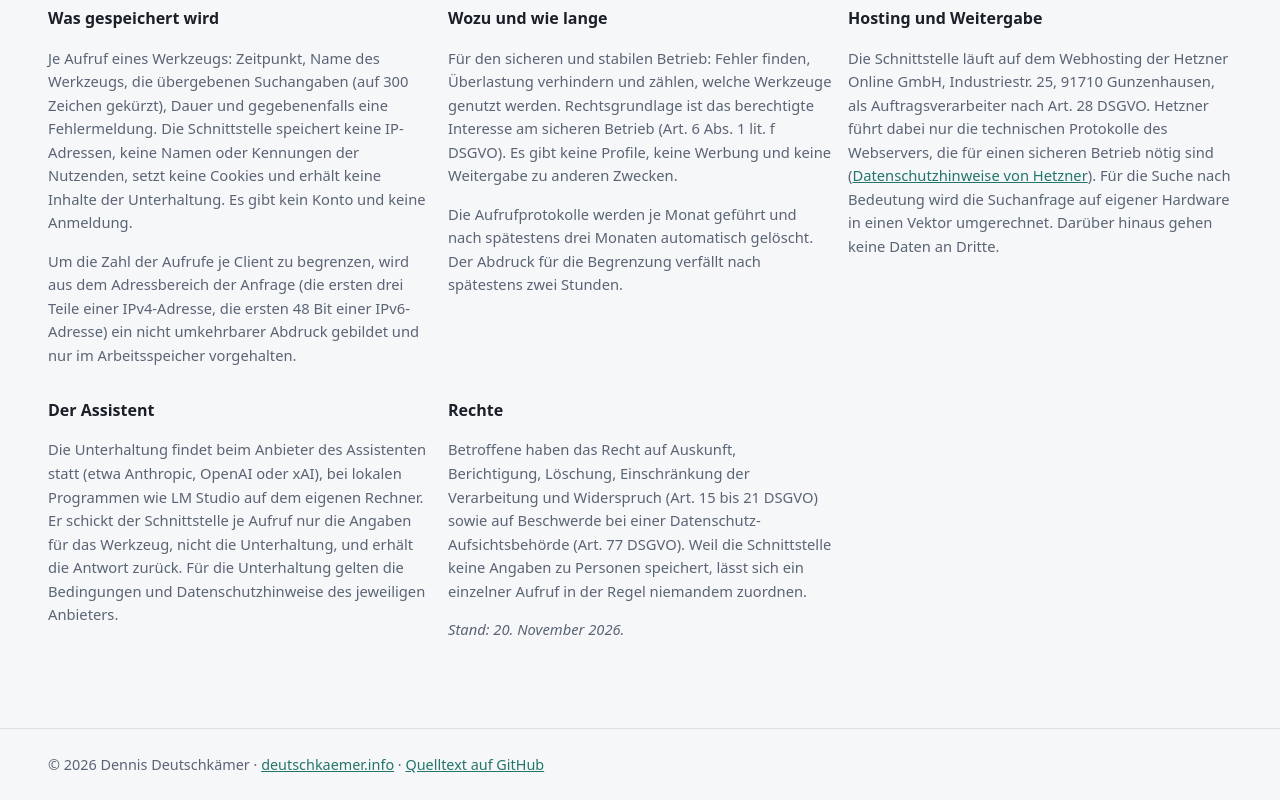
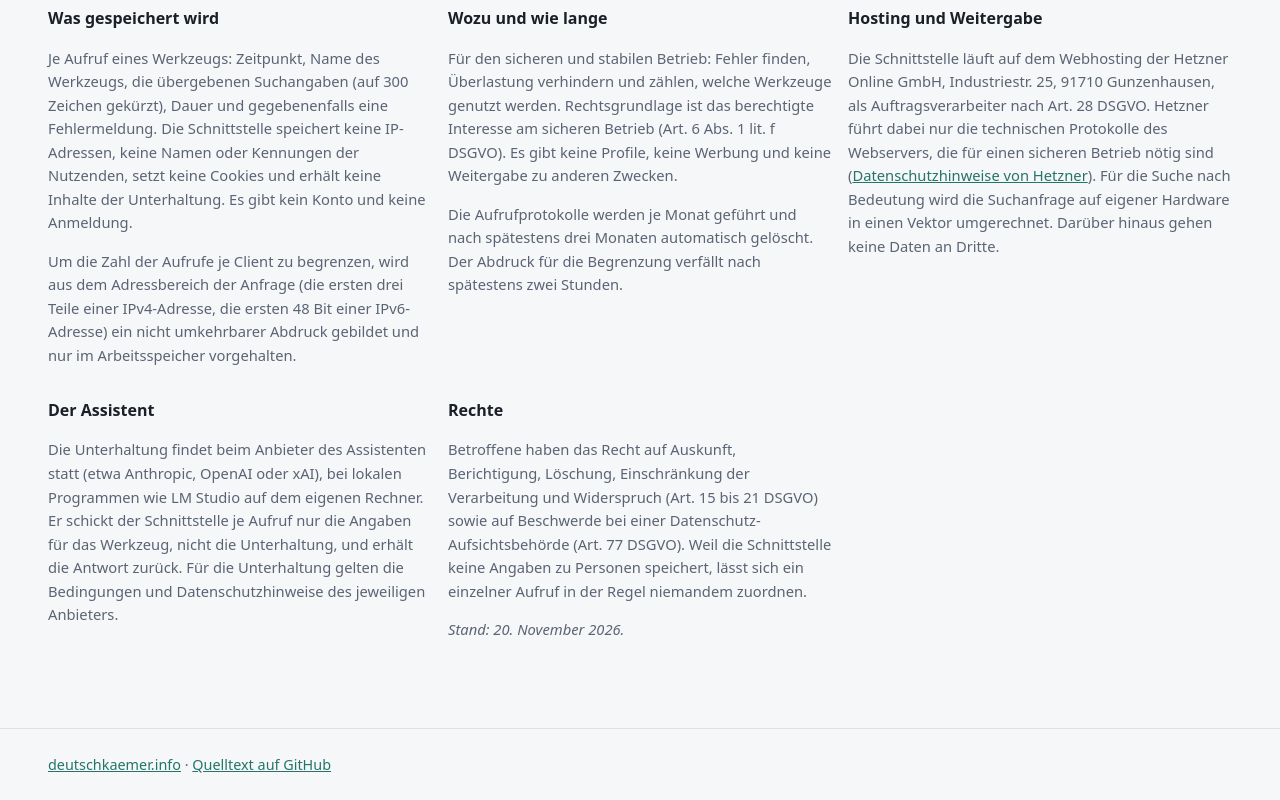
Before and after one commit to rony-x2/rede-mit-dem-afd-gutachten, a plain HTML site: page seite/index.html in a window 1280 px wide. Shown: the part 9613-10413 px from the top of the page. Drawn offline with Linux system fonts and the light colour scheme.

Commit message:
Fußzeile ohne Copyright-Zeile
Co-Authored-By: Claude Opus 5.5 <noreply@anthropic.com>
Claude-Session: https://claude.ai/code/session_01ADBQkhw59NXrGxysQKTE5z

```diff
--- a/seite/index.html
+++ b/seite/index.html
@@ -669,7 +669,7 @@
 
   <footer class="fuss">
     <div class="rahmen">
-      <p>© 2026 Dennis Deutschkämer · <a href="https://deutschkaemer.info">deutschkaemer.info</a> · <a href="https://github.com/rony-x2/rede-mit-dem-afd-gutachten">Quelltext auf GitHub</a></p>
+      <p><a href="https://deutschkaemer.info">deutschkaemer.info</a> · <a href="https://github.com/rony-x2/rede-mit-dem-afd-gutachten">Quelltext auf GitHub</a></p>
     </div>
   </footer>
   <script src="seite.js?v=4" defer></script>
```
Also changed, not shown: seite/vorlage.html (+1 -1 lines).
